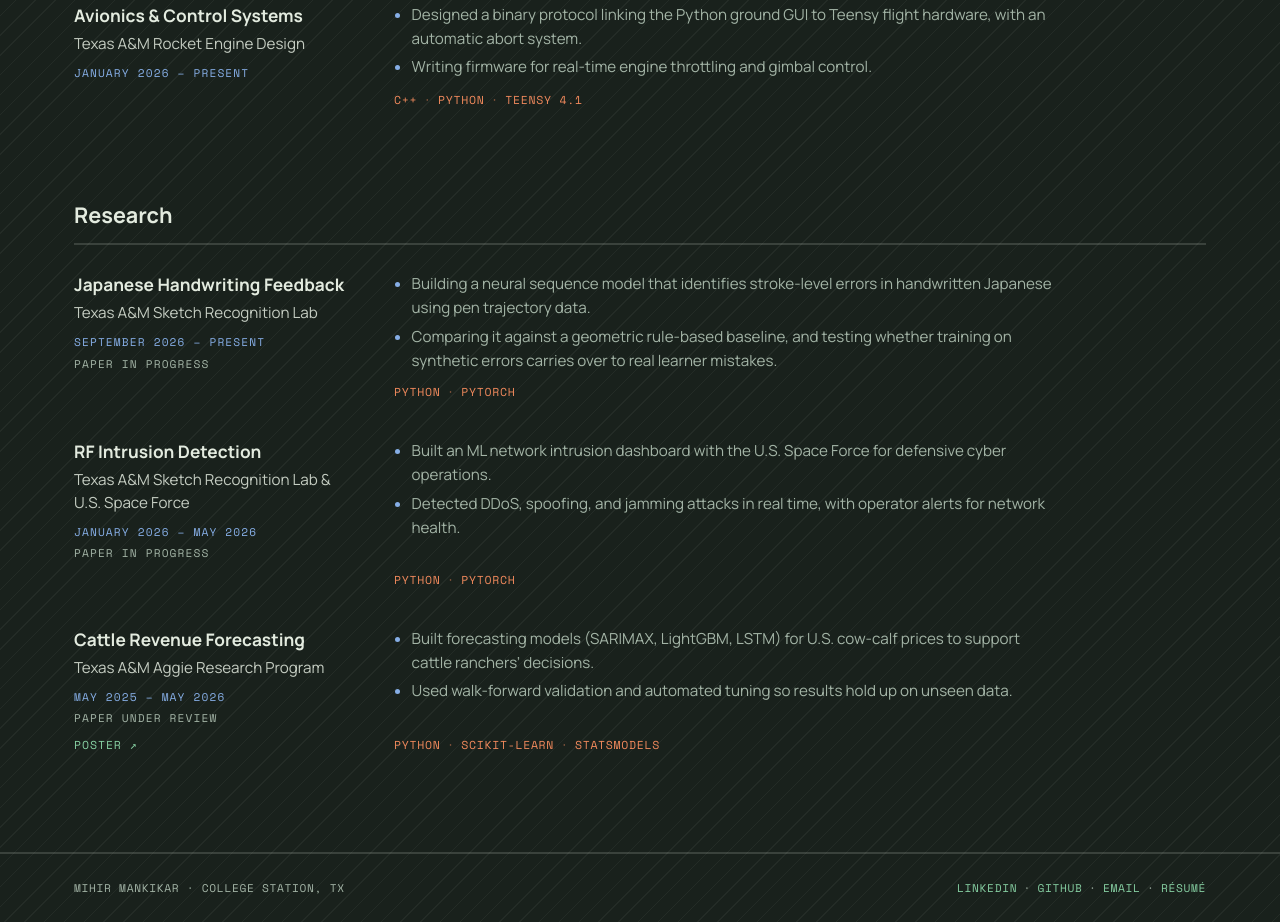
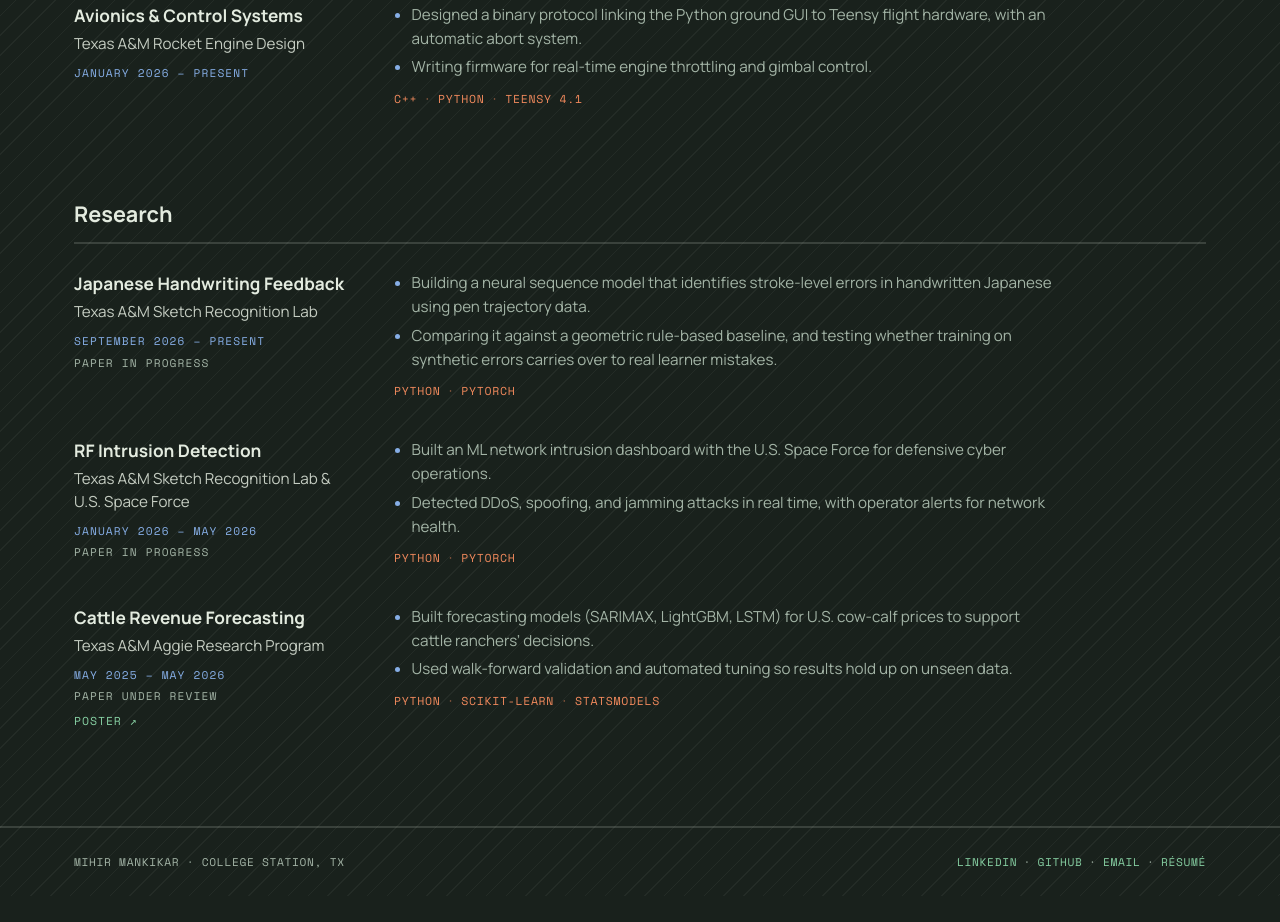
Before and after one commit to mihirm-06/mihirm-06.github.io, an Astro site: page /resume in a window 1280 px wide. Shown: the part 856-1778 px from the top of the page. After the commit the page ends 1752 px from the top, so only its background shows below. Built offline with nearby package versions, Linux system fonts and the light colour scheme; Astro itself is replaced by a stand-in of ours.

Commit message:
Crossfade between pages and stack the Résumé columns on their own
Page changes now use the browser's view transition, so the content fades
between pages while the nav and footer stay put. The Résumé role entries
no longer line up links with tags, so entries without links leave no gap.
The shared layout now starts the Home page's intro animation.

Co-Authored-By: Claude Sonnet 5.5 <noreply@anthropic.com>

```diff
--- a/src/components/RoleList.astro
+++ b/src/components/RoleList.astro
@@ -1,7 +1,8 @@
 ---
 // The split layout used by the Education, Experience, and Research sections on Home:
 // role, organization, dates (and paper status) on the left with bullets on the right;
-// below them, links on the left and tags on the right, on the same line.
+// links sit under the left column, and tags sit under the bullets. Each column stacks on its
+// own, so an entry with no links leaves no gap.
 import type { Role } from '../data/experience';
 import Tags from './Tags.astro';
 
@@ -15,13 +16,13 @@ const { roles } = Astro.props;
     if (job.paper?.href) links.push({ label: 'Paper', href: job.paper.href });
     return (
       <article class="split-item">
+        <div class="split-side">
           <div class="split-head">
             <h3 class="role">{job.role}</h3>
             <p class="org">{job.org}</p>
             <p class="date">{job.dates}</p>
             {job.paper && <p class="paper-status">{job.paper.status}</p>}
           </div>
-        <ul class="bullets">{job.bullets.map((b) => <li>{b}</li>)}</ul>
           {links.length > 0 && (
             <p class="role-links">
               {links.map((link) => (
@@ -29,7 +30,11 @@ const { roles } = Astro.props;
               ))}
             </p>
           )}
+        </div>
+        <div class="split-main">
+          <ul class="bullets">{job.bullets.map((b) => <li>{b}</li>)}</ul>
           {job.tags.length > 0 && <div class="role-tags"><Tags tags={job.tags} /></div>}
+        </div>
       </article>
     );
   })}
@@ -41,27 +46,25 @@ const { roles } = Astro.props;
   .split-item {
     display: grid;
     grid-template-columns: minmax(0, 17rem) minmax(0, 1fr);
-    grid-template-areas:
-      "head bullets"
-      "links tags";
     column-gap: 3rem;
     padding: 1.2rem 0;
   }
   .split-item:first-child { padding-top: 0.6rem; }
-  .split-head { grid-area: head; }
-  .bullets { grid-area: bullets; }
-  .role-links { grid-area: links; margin: 0.7rem 0 0; display: flex; flex-wrap: wrap; gap: 0.4rem 1.2rem; align-self: baseline; }
-  .role-tags { grid-area: tags; margin-top: 0.7rem; align-self: baseline; }
+  .split-side, .split-main { min-width: 0; }
+  .role-links { margin: 0.7rem 0 0; display: flex; flex-wrap: wrap; gap: 0.4rem 1.2rem; }
+  .role-tags { margin-top: 0.7rem; }
   .role { margin: 0; font-size: 1.08rem; font-weight: 700; text-wrap: balance; }
   .org { margin: 0.25rem 0 0; opacity: 0.85; font-size: 0.95rem; }
   .split-head .date { margin-top: 0.6rem; }
   .paper-status { margin: 0.35rem 0 0; font: 400 0.7rem/1.4 var(--mono); letter-spacing: 0.1em; text-transform: uppercase; color: var(--muted); }
 
 
-  /* phones: a simple column. Only the parts an entry has take up space, so empty rows
-     (no tags, no links) don't add extra gap and every entry ends with the same spacing. */
+  /* phones: a simple column in the order head, bullets, tags, links. The two column wrappers
+     disappear, so only the parts an entry has take up space, and entries without tags or
+     links add no extra gap. */
   @media (max-width: 760px) {
     .split-item { display: flex; flex-direction: column; gap: 0.8rem; }
+    .split-side, .split-main { display: contents; }
     .role-tags { order: 1; }
     .role-links { order: 2; }
     .role-links, .role-tags { margin-top: 0; }
--- a/src/layouts/Base.astro
+++ b/src/layouts/Base.astro
@@ -31,6 +31,14 @@ const isCurrent = (href: string) => (href === '/' ? path === '/' : path.startsWi
     <meta property="og:description" content={description} />
     <meta property="og:type" content="website" />
     <meta property="og:url" content={new URL(Astro.url.pathname, Astro.site)} />
+    <!-- Adds the "fade" class once the page is actually shown. The Home page's intro animation
+         waits for it: Chrome can pre-render a page while you are still typing the address,
+         which would play the animation where nobody sees it. -->
+    <script is:inline>
+      const startFade = () => document.documentElement.classList.add('fade');
+      if (document.prerendering) document.addEventListener('prerenderingchange', startFade, { once: true });
+      else startFade();
+    </script>
     <link rel="icon" type="image/x-icon" href="/assets/favicon.ico" />
     <link rel="preconnect" href="https://fonts.googleapis.com" />
     <link rel="preconnect" href="https://fonts.gstatic.com" crossorigin />
--- a/src/styles/global.css
+++ b/src/styles/global.css
@@ -139,3 +139,13 @@ main.wrap { flex: 1; display: grid; align-content: start; gap: 4.5rem; padding-b
   html { scroll-behavior: auto; }
   *, *::before, *::after { transition: none !important; animation: none !important; }
 }
+
+/* ---------- page transitions ---------- */
+/* Moving between pages crossfades the old page into the new one, with no blank moment in between.
+   The nav and footer have their own names, so they stay put and only the content fades. Browsers
+   without support just load the page as usual. */
+@view-transition { navigation: auto; }
+.nav { view-transition-name: site-nav; }
+.foot { view-transition-name: site-foot; }
+::view-transition-old(root), ::view-transition-new(root) { animation-duration: 180ms; }
+@media (prefers-reduced-motion: reduce) { @view-transition { navigation: none; } }
```
Also changed, not shown: src/pages/index.astro (+1 -10 lines). Lines whose indentation alone changed are shown as unchanged.
